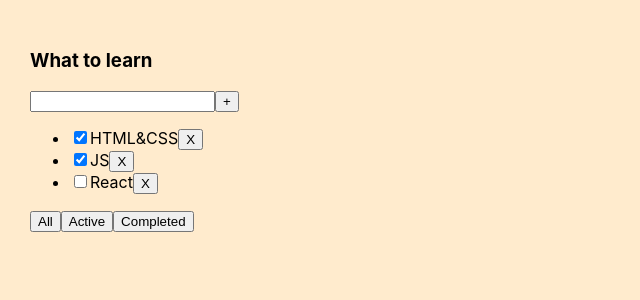
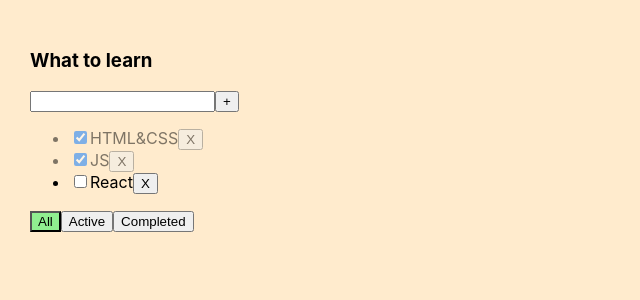
Before and after one commit to Maksimus39/todolist, a React (Vite) app: page / in a window 1280 px wide. Shown: the top 300 px of the page, without its empty margins (0-640 px from the left). Built offline with nearby package versions, Linux system fonts and the light colour scheme.

Commit message:
sprint-1, lesson-4

```diff
--- a/src/App.css
+++ b/src/App.css
@@ -10,3 +10,19 @@ body{
 .app > div {
   margin-right: 50px;
 }
+
+.error {
+  border: red 1px solid;
+}
+
+.error-message {
+  color: red;
+}
+
+.active-filter {
+  background-color: lightgreen;
+}
+
+.is-done {
+  opacity: 0.5;
+}
--- a/src/App.tsx
+++ b/src/App.tsx
@@ -20,10 +20,15 @@ export const App = () => {
     const filteredTasksHandler = (value: FilteredTasks) => {
         setFilter(value)
     }
-    const createTask = (taskTitle:string) => {
+    const createTask = (taskTitle: string) => {
         const newTask: TasksType = {id: v1(), title: taskTitle, isDone: false}
         setTasks([newTask, ...tasks])
     }
+    const changeTaskStatus = (taskId: string, isDone: boolean) => {
+        const task = tasks.map(t => t.id === taskId ? {...t, isDone} : t)
+        setTasks(task)
+    }
+
 
     let filteredTasks = tasks
     if (filter === "Active") {
@@ -41,6 +46,8 @@ export const App = () => {
                       deleteTask={deleteTask}
                       filteredTasksHandler={filteredTasksHandler}
                       createTask={createTask}
+                      changeTaskStatus={changeTaskStatus}
+                      filter={filter}
             />
         </div>
     )
--- a/src/Button.tsx
+++ b/src/Button.tsx
@@ -1,10 +1,11 @@
 type Props = {
     title: string,
     onClick?: () => void,
+    className?: string
 }
 
-export const Button = ({title, onClick}: Props) => {
-    return <button onClick={onClick}>{title}</button>
+export const Button = ({title, onClick, className}: Props) => {
+    return <button onClick={onClick} className={className}>{title}</button>
 };
 
 export default Button;
--- a/src/Todolist.tsx
+++ b/src/Todolist.tsx
@@ -14,23 +14,34 @@ type Props = {
     deleteTask: (taskId: string) => void
     filteredTasksHandler: (value: FilteredTasks) => void
     createTask: (taskTitle: string) => void;
+    changeTaskStatus: (taskId: string, isDone: boolean) => void;
+    filter: FilteredTasks
 }
 export const Todolist = ({
                              title,
                              tasks,
                              deleteTask,
                              filteredTasksHandler,
-                             createTask
+                             createTask,
+                             changeTaskStatus,
+                             filter
                          }: Props) => {
 
     const [taskTitle, setTaskTitle] = useState<string>('');
+    const [error, setError] = useState<string | null>(null)
 
     const createTaskHandler = () => {
-        createTask(taskTitle)
-        setTaskTitle('')
+        const trimmedTitle = taskTitle.trim()
+        if (trimmedTitle !== '') {
+            createTask(trimmedTitle)
+            setTaskTitle('')
+        } else {
+            setError('Title is required')
+        }
     }
     const onChangeTaskHandler = (event: ChangeEvent<HTMLInputElement>) => {
         setTaskTitle(event.currentTarget.value)
+        setError(null)
     }
     const onKeyDownHandler = (event: KeyboardEvent<HTMLInputElement>) => {
         if (event.key === "Enter") {
@@ -45,9 +56,11 @@ export const Todolist = ({
                 <input value={taskTitle}
                        onChange={onChangeTaskHandler}
                        onKeyDown={onKeyDownHandler}
+                       className={error ? 'error' : ''}
                 />
                 <Button title={"+"}
                         onClick={createTaskHandler}/>
+                {error && <div className={'error-message'}>{error}</div>}
             </div>
             {tasks.length === 0 ? (
                 <p>Тасок нет</p>
@@ -57,11 +70,16 @@ export const Todolist = ({
                     const deleteTaskHandler = () => {
                         deleteTask(task.id)
                     }
-
+                    const changeTaskStatusHandler = (e: ChangeEvent<HTMLInputElement>) => {
+                        const newStatusValue = e.currentTarget.checked
+                        changeTaskStatus(task.id, newStatusValue)
+                    }
                     return (
-                        <li key={task.id}>
+                        <li key={task.id} className={task.isDone?"is-done":""}>
                             <input type="checkbox"
-                                   checked={task.isDone}/>
+                                   checked={task.isDone}
+                                   onChange={changeTaskStatusHandler}
+                            />
                             <span>{task.title}</span>
                             <Button title={"X"} onClick={deleteTaskHandler}/>
                         </li>
@@ -69,12 +87,17 @@ export const Todolist = ({
                 })}
             </ul>)}
 
-            <Button title={"All"}
+            <Button className={filter === "All" ? "active-filter" : ""}
+                    title={"All"}
                     onClick={() => filteredTasksHandler("All")}/>
-            <Button title={"Active"}
-                    onClick={() => filteredTasksHandler("Active")}/>
-            <Button title={"Completed"}
-                    onClick={() => filteredTasksHandler("Completed")}/>
+            <Button
+                className={filter === "Active" ? "active-filter" : ""}
+                title={"Active"}
+                onClick={() => filteredTasksHandler("Active")}/>
+            <Button
+                className={filter === "Completed" ? "active-filter" : ""}
+                title={"Completed"}
+                onClick={() => filteredTasksHandler("Completed")}/>
         </div>
     )
 }
```
